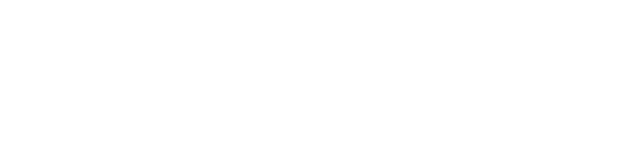
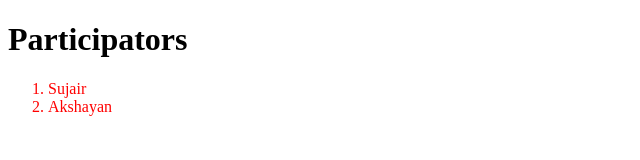
Before and after one commit to blockdeveloper25/SE4103-2024-4840, a website: page index.html in a window 1280 px wide. Shown: the whole page, without its empty margins (0-640 px from the left). Drawn offline with Linux system fonts and the light colour scheme.

Commit message:
Added design and updated code

```diff
--- a/index.html
+++ b/index.html
@@ -4,8 +4,17 @@
     <meta charset="UTF-8">
     <meta name="viewport" content="width=device-width, initial-scale=1.0">
     <title>Document</title>
+    <style>
+        .color{
+            color: red;
+        }
+    </style>
 </head>
 <body>
-
+    <h1> Participators </h1>
+    <ol class="color">
+        <li>Sujair</li>
+        <li>Akshayan</li>
+    </ol>
 </body>
 </html>
```
